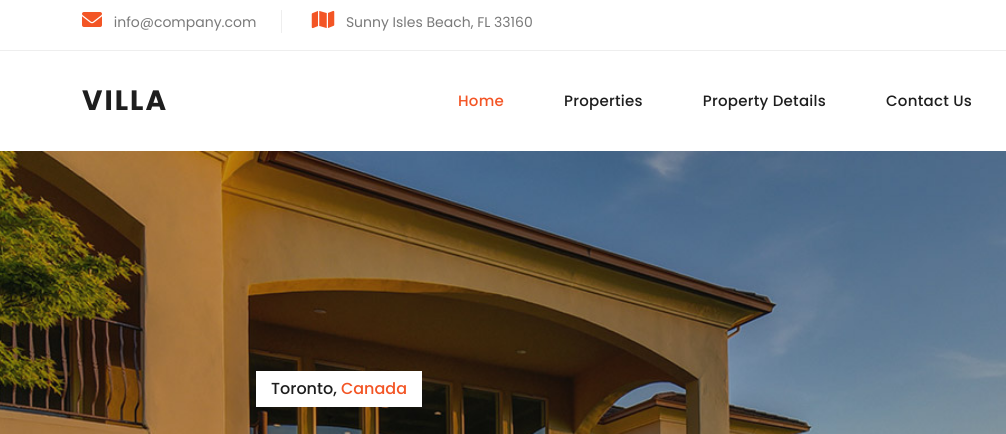
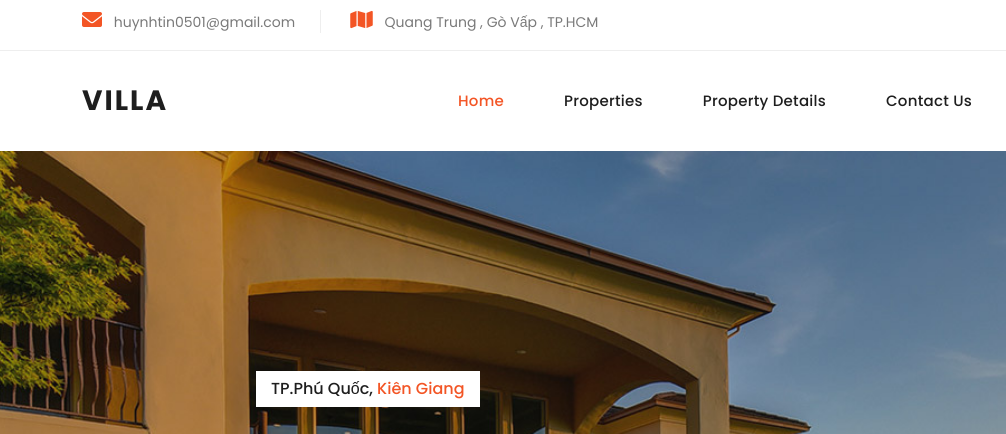
Before and after one commit to tingold0501/Villa_Website, a plain HTML site: page Villa/Villa/index.html in a window 1280 px wide. Shown: the top 434 px of the page, 0-1006 px from the left. Drawn offline with nearby package versions, Linux system fonts and the light colour scheme.

Commit message:
........

```diff
--- a/Villa/Villa/index.html
+++ b/Villa/Villa/index.html
@@ -48,8 +48,8 @@ https://templatemo.com/tm-591-villa-agency
       <div class="row">
         <div class="col-lg-8 col-md-8">
           <ul class="info">
-            <li><i class="fa fa-envelope"></i> info@company.com</li>
-            <li><i class="fa fa-map"></i> Sunny Isles Beach, FL 33160</li>
+            <li><i class="fa fa-envelope"></i> huynhtin0501@gmail.com</li>
+            <li><i class="fa fa-map"></i> Quang Trung , Gò Vấp , TP.HCM</li>
           </ul>
         </div>
         <div class="col-lg-4 col-md-4">
@@ -98,19 +98,19 @@ https://templatemo.com/tm-591-villa-agency
     <div class="owl-carousel owl-banner">
       <div class="item item-1">
         <div class="header-text">
-          <span class="category">Toronto, <em>Canada</em></span>
+          <span class="category">TP.Phú Quốc, <em>Kiên Giang</em></span>
           <h2>Hurry!<br>Get the Best Villa for you</h2>
         </div>
       </div>
       <div class="item item-2">
         <div class="header-text">
-          <span class="category">Melbourne, <em>Australia</em></span>
+          <span class="category">TP.Phú Quốc, <em>Kiên Giang</em></span>
           <h2>Be Quick!<br>Get the best villa in town</h2>
         </div>
       </div>
       <div class="item item-3">
         <div class="header-text">
-          <span class="category">Miami, <em>South Florida</em></span>
+          <span class="category">TP.Phú Quốc, <em>Kiên Giang</em></span>
           <h2>Act Now!<br>Get the highest level penthouse</h2>
         </div>
       </div>
@@ -214,7 +214,7 @@ https://templatemo.com/tm-591-villa-agency
         <div class="col-lg-10 offset-lg-1">
           <div class="video-frame">
             <img src="assets/images/video-frame.jpg" alt="">
-            <a href="https://youtube.com" target="_blank"><i class="fa fa-play"></i></a>
+            <a href="https://www.youtube.com/watch?v=uSHSdasYsAU" target="_blank"><i class="fa fa-play"></i></a>
           </div>
         </div>
       </div>
```
